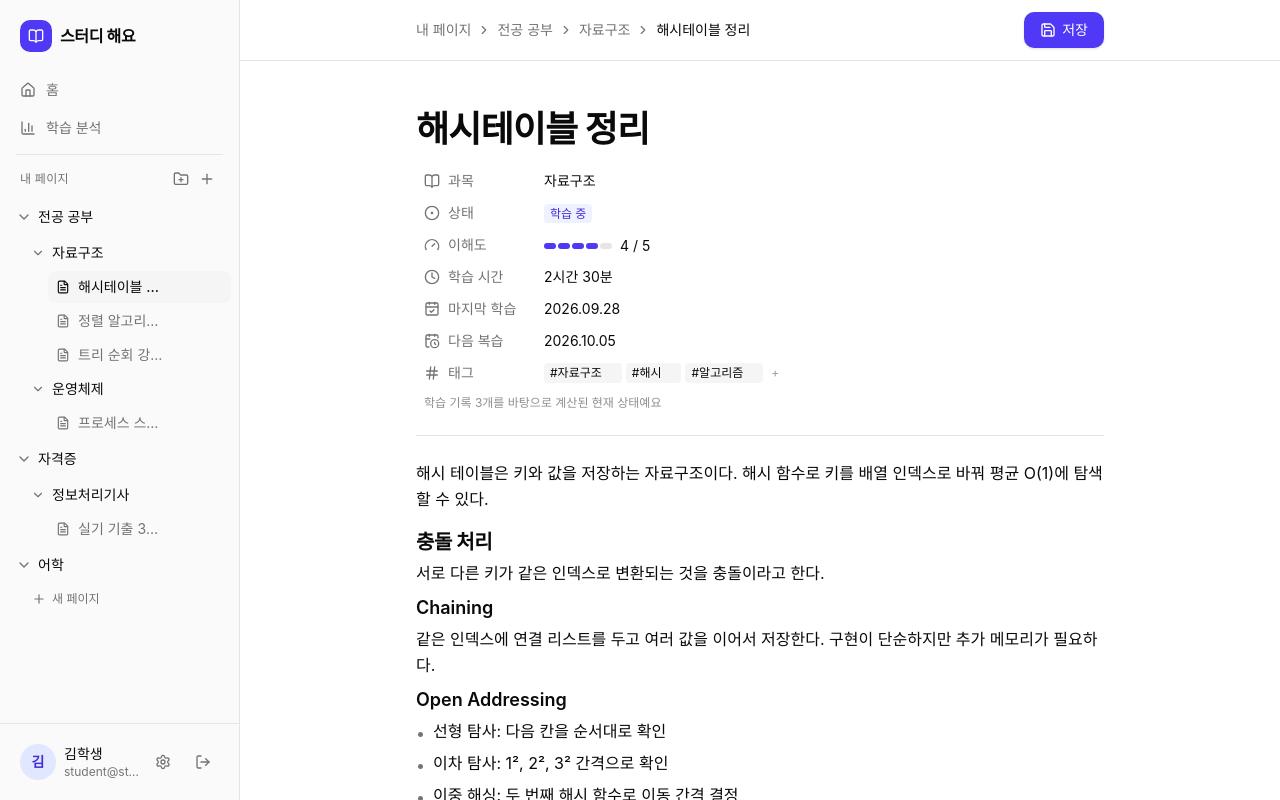
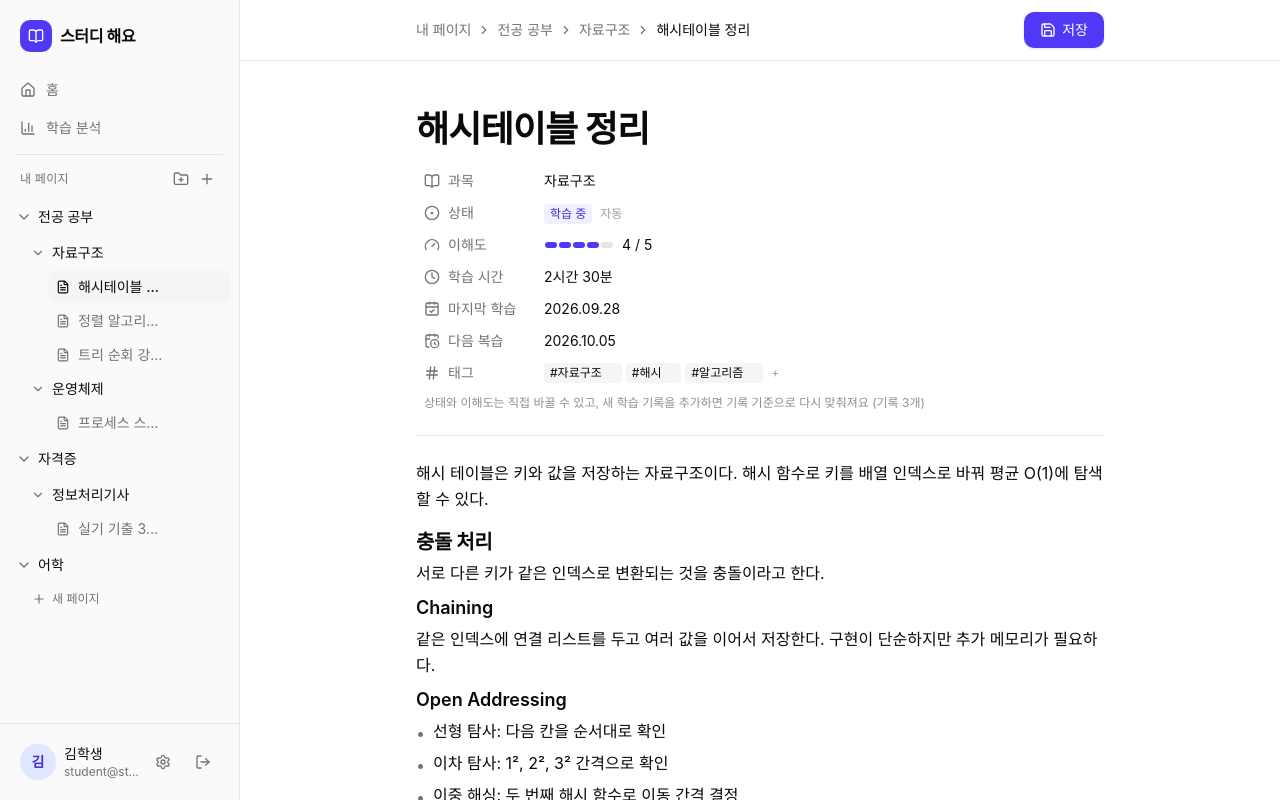
Before and after one commit to StudyHaeYo/StudyHaeYo, a Next.js app: page /record/ds-1 in a window 1280 px wide. Built offline with nearby package versions, Linux system fonts and the light colour scheme.

Commit message:
Make page status and understanding editable; enable learning features on blank pages

```diff
--- a/components/study-page/page-properties.tsx
+++ b/components/study-page/page-properties.tsx
@@ -12,7 +12,7 @@ import {
   X,
   type LucideIcon,
 } from "lucide-react"
-import { formatDate, formatDuration, type PageStats, type PageStatus } from "@/lib/study-pages"
+import { formatDate, formatDuration, pageStatuses, type PageStats, type PageStatus } from "@/lib/study-pages"
 
 const statusStyles: Record<PageStatus, string> = {
   "시작 전": "bg-muted text-muted-foreground",
@@ -27,9 +27,19 @@ interface PagePropertiesProps {
   recordCount: number
   tags: string[]
   onChangeTags: (tags: string[]) => void
+  onChangeStatus: (status: PageStatus | null) => void
+  onChangeUnderstanding: (understanding: number | null) => void
 }
 
-export function PageProperties({ subjectName, stats, recordCount, tags, onChangeTags }: PagePropertiesProps) {
+export function PageProperties({
+  subjectName,
+  stats,
+  recordCount,
+  tags,
+  onChangeTags,
+  onChangeStatus,
+  onChangeUnderstanding,
+}: PagePropertiesProps) {
   const [draft, setDraft] = useState("")
   const empty = <span className="text-muted-foreground/70">비어 있음</span>
 
@@ -46,26 +56,63 @@ export function PageProperties({ subjectName, stats, recordCount, tags, onChange
           {subjectName}
         </Row>
         <Row icon={CircleDot} label="상태">
-          <span className={`rounded px-1.5 py-0.5 text-xs font-medium ${statusStyles[stats.status]}`}>
-            {stats.status}
+          <span className="inline-flex items-center gap-2">
+            <span className="relative inline-flex">
+              <span
+                className={`pointer-events-none rounded px-1.5 py-0.5 text-xs font-medium ${statusStyles[stats.status]}`}
+              >
+                {stats.status}
+              </span>
+              <select
+                aria-label="학습 상태 변경"
+                value={stats.statusIsManual ? stats.status : ""}
+                onChange={(e) => onChangeStatus((e.target.value || null) as PageStatus | null)}
+                className="absolute inset-0 cursor-pointer opacity-0"
+              >
+                <option value="">자동 (학습 기록 기준)</option>
+                {pageStatuses.map((status) => (
+                  <option key={status} value={status}>
+                    {status}
+                  </option>
+                ))}
+              </select>
+            </span>
+            {!stats.statusIsManual && <span className="text-xs text-muted-foreground/70">자동</span>}
           </span>
         </Row>
         <Row icon={Gauge} label="이해도">
-          {stats.understanding === null ? (
-            empty
-          ) : (
-            <span className="inline-flex items-center gap-2">
-              <span className="flex gap-0.5" aria-hidden="true">
-                {[1, 2, 3, 4, 5].map((n) => (
+          <span className="inline-flex items-center gap-2">
+            <span role="group" aria-label="이해도 선택" className="flex">
+              {[1, 2, 3, 4, 5].map((n) => (
+                <button
+                  key={n}
+                  type="button"
+                  onClick={() => onChangeUnderstanding(n)}
+                  aria-label={`이해도 ${n}`}
+                  aria-pressed={stats.understanding === n}
+                  className="group/bar flex h-6 items-center px-px"
+                >
                   <span
-                    key={n}
-                    className={`h-1.5 w-3 rounded-full ${n <= (stats.understanding ?? 0) ? "bg-indigo-600" : "bg-border"}`}
+                    className={`h-1.5 w-3 rounded-full transition-colors ${
+                      n <= (stats.understanding ?? 0)
+                        ? "bg-indigo-600 group-hover/bar:bg-indigo-500"
+                        : "bg-border group-hover/bar:bg-indigo-200"
+                    }`}
                   />
-                ))}
-              </span>
-              {stats.understanding} / 5
+                </button>
+              ))}
             </span>
-          )}
+            {stats.understanding === null ? empty : `${stats.understanding} / 5`}
+            {stats.understandingIsManual && (
+              <button
+                type="button"
+                onClick={() => onChangeUnderstanding(null)}
+                className="rounded px-1 text-xs text-muted-foreground/70 transition-colors hover:bg-muted hover:text-foreground"
+              >
+                기록 기준으로
+              </button>
+            )}
+          </span>
         </Row>
         <Row icon={Clock} label="학습 시간">
           {stats.totalDurationMinutes > 0 ? formatDuration(stats.totalDurationMinutes) : empty}
@@ -120,8 +167,8 @@ export function PageProperties({ subjectName, stats, recordCount, tags, onChange
       </dl>
       <p className="pl-2 pt-1 text-xs text-muted-foreground/80">
         {recordCount > 0
-          ? `학습 기록 ${recordCount}개를 바탕으로 계산된 현재 상태예요`
-          : "학습 기록을 추가하면 이해도와 복습 일정이 채워져요"}
+          ? `상태와 이해도는 직접 바꿀 수 있고, 새 학습 기록을 추가하면 기록 기준으로 다시 맞춰져요 (기록 ${recordCount}개)`
+          : "상태와 이해도를 직접 고르거나, 학습 기록을 추가해 복습 일정까지 채워 보세요"}
       </p>
     </section>
   )
--- a/components/study-page/study-page-view.tsx
+++ b/components/study-page/study-page-view.tsx
@@ -2,7 +2,7 @@
 
 import { Fragment, useState } from "react"
 import Link from "next/link"
-import { Check, ChevronRight, FileQuestion, NotebookPen, Save } from "lucide-react"
+import { Check, ChevronRight, FileQuestion, Save } from "lucide-react"
 import { computePageStats, type PageStudyRecord } from "@/lib/study-pages"
 import { templates } from "@/lib/templates"
 import { nearestSubject, nodePath, updatePage, useWorkspace } from "@/lib/workspace"
@@ -33,7 +33,11 @@ export function StudyPageView({ pageId }: { pageId: string }) {
   }
 
   const handleAddRecord = (record: PageStudyRecord) => {
-    updatePage(page.id, (p) => ({ ...p, studyRecords: [...p.studyRecords, record] }))
+    // A new record reflects the latest study session, so it takes over from manually picked values.
+    updatePage(page.id, ({ status: _s, understanding: _u, ...p }) => ({
+      ...p,
+      studyRecords: [...p.studyRecords, record],
+    }))
   }
 
   return (
@@ -83,7 +87,7 @@ export function StudyPageView({ pageId }: { pageId: string }) {
           className="w-full bg-transparent text-4xl font-bold tracking-tight text-foreground outline-none placeholder:text-muted-foreground/40"
         />
 
-        {template.sections.properties ? (
+        {template.sections.properties && (
           <div className="mt-4">
             <PageProperties
               subjectName={subject?.name ?? path.at(-1)?.name ?? "내 페이지"}
@@ -91,21 +95,15 @@ export function StudyPageView({ pageId }: { pageId: string }) {
               recordCount={page.studyRecords.length}
               tags={page.tags}
               onChangeTags={(tags) => updatePage(page.id, (p) => ({ ...p, tags }))}
+              onChangeStatus={(status) =>
+                updatePage(page.id, ({ status: _prev, ...rest }) => (status ? { ...rest, status } : rest))
+              }
+              onChangeUnderstanding={(understanding) =>
+                updatePage(page.id, ({ understanding: _prev, ...rest }) =>
+                  understanding ? { ...rest, understanding } : rest,
+                )
+              }
             />
-          </div>
-        ) : (
-          <div className="mt-4 flex flex-wrap items-center justify-between gap-3 rounded-xl border border-dashed border-border bg-card/50 px-4 py-3">
-            <p className="text-sm text-muted-foreground">
-              {template.label}예요. 학습 노트 템플릿을 적용하면 페이지 속성과 학습 기록을 쓸 수 있어요.
-            </p>
-            <button
-              type="button"
-              onClick={() => updatePage(page.id, (p) => ({ ...p, templateId: "study-note" }))}
-              className="inline-flex shrink-0 items-center gap-1.5 rounded-lg border border-border bg-card px-3 py-1.5 text-sm font-medium text-foreground transition-colors hover:border-indigo-300 hover:text-indigo-700"
-            >
-              <NotebookPen className="size-4" />
-              학습 노트 템플릿 적용
-            </button>
           </div>
         )}
 
--- a/lib/study-pages.ts
+++ b/lib/study-pages.ts
@@ -33,9 +33,13 @@ export interface StudyPage {
   blocks: Block[]
   tags: string[]
   studyRecords: PageStudyRecord[]
+  // Values the user picked directly on the page. When unset, they are derived from the latest study record.
+  status?: PageStatus
+  understanding?: number
 }
 
-export type PageStatus = "시작 전" | "학습 중" | "복습 필요" | "완료"
+export const pageStatuses = ["시작 전", "학습 중", "복습 필요", "완료"] as const
+export type PageStatus = (typeof pageStatuses)[number]
 
 export interface PageStats {
   status: PageStatus
@@ -43,6 +47,8 @@ export interface PageStats {
   totalDurationMinutes: number
   lastStudiedAt: string | null
   nextReviewAt: string | null
+  statusIsManual: boolean
+  understandingIsManual: boolean
 }
 
 export function toISODate(date: Date) {
@@ -71,20 +77,22 @@ export function sortRecordsNewestFirst(records: PageStudyRecord[]) {
 export function computePageStats(page: StudyPage, today: string | null): PageStats {
   const records = sortRecordsNewestFirst(page.studyRecords)
   const latest = records[0]
-  if (!latest) {
-    return { status: "시작 전", understanding: null, totalDurationMinutes: 0, lastStudiedAt: null, nextReviewAt: null }
+  const understanding = page.understanding ?? latest?.understanding ?? null
+  const nextReviewAt = latest ? addDays(latest.date, reviewOffsetDays[understanding ?? latest.understanding] ?? 4) : null
+
+  let derivedStatus: PageStatus = "시작 전"
+  if (latest) {
+    derivedStatus = today && nextReviewAt && nextReviewAt <= today ? "복습 필요" : understanding === 5 ? "완료" : "학습 중"
   }
 
-  const nextReviewAt = addDays(latest.date, reviewOffsetDays[latest.understanding] ?? 4)
-  const status: PageStatus =
-    today && nextReviewAt <= today ? "복습 필요" : latest.understanding === 5 ? "완료" : "학습 중"
-
   return {
-    status,
-    understanding: latest.understanding,
+    status: page.status ?? derivedStatus,
+    understanding,
     totalDurationMinutes: records.reduce((sum, r) => sum + r.durationMinutes, 0),
-    lastStudiedAt: latest.date,
+    lastStudiedAt: latest?.date ?? null,
     nextReviewAt,
+    statusIsManual: page.status !== undefined,
+    understandingIsManual: page.understanding !== undefined,
   }
 }
 
@@ -190,7 +198,7 @@ export const studyPages: StudyPage[] = [
       b("os1-1", "h2", "프로세스"),
       b("os1-2", "p", "실행 중인 프로그램. 독립된 메모리 공간(코드, 데이터, 힙, 스택)을 가진다."),
       b("os1-3", "h2", "스레드"),
-      b("os1-4", "p", "프로세스 안의 실행 흐름. 스택만 따로 갖고 코드, 데이터, 힙은 공유한다."),
+      b("os1-4", "p", "프로세스 안의 실행 흐름. 스택만 따로 갖고 ��드, 데이터, 힙은 공유한다."),
       b("os1-5", "h2", "컨텍스트 스위칭"),
       b("os1-6", "p", "스레드 전환은 메모리 공간을 바꾸지 않아 프로세스 전환보다 비용이 적다."),
     ],
--- a/lib/templates.ts
+++ b/lib/templates.ts
@@ -34,9 +34,9 @@ export const templates: Record<TemplateId, PageTemplate> = {
   blank: {
     id: "blank",
     label: "빈 페이지",
-    description: "본문만 있는 페이지예요. 나중에 템플릿을 적용할 수 있어요.",
+    description: "정해진 내용 없이 자유롭게 시작해요. 학습 상태와 학습 기록은 그대로 쓸 수 있어요.",
     icon: FilePlus,
-    sections: { properties: false, studyHistory: false, aiTools: false },
+    sections: { properties: true, studyHistory: true, aiTools: true },
     createBlocks: () => [{ id: newBlockId(), type: "p", text: "" }],
   },
 }
```
